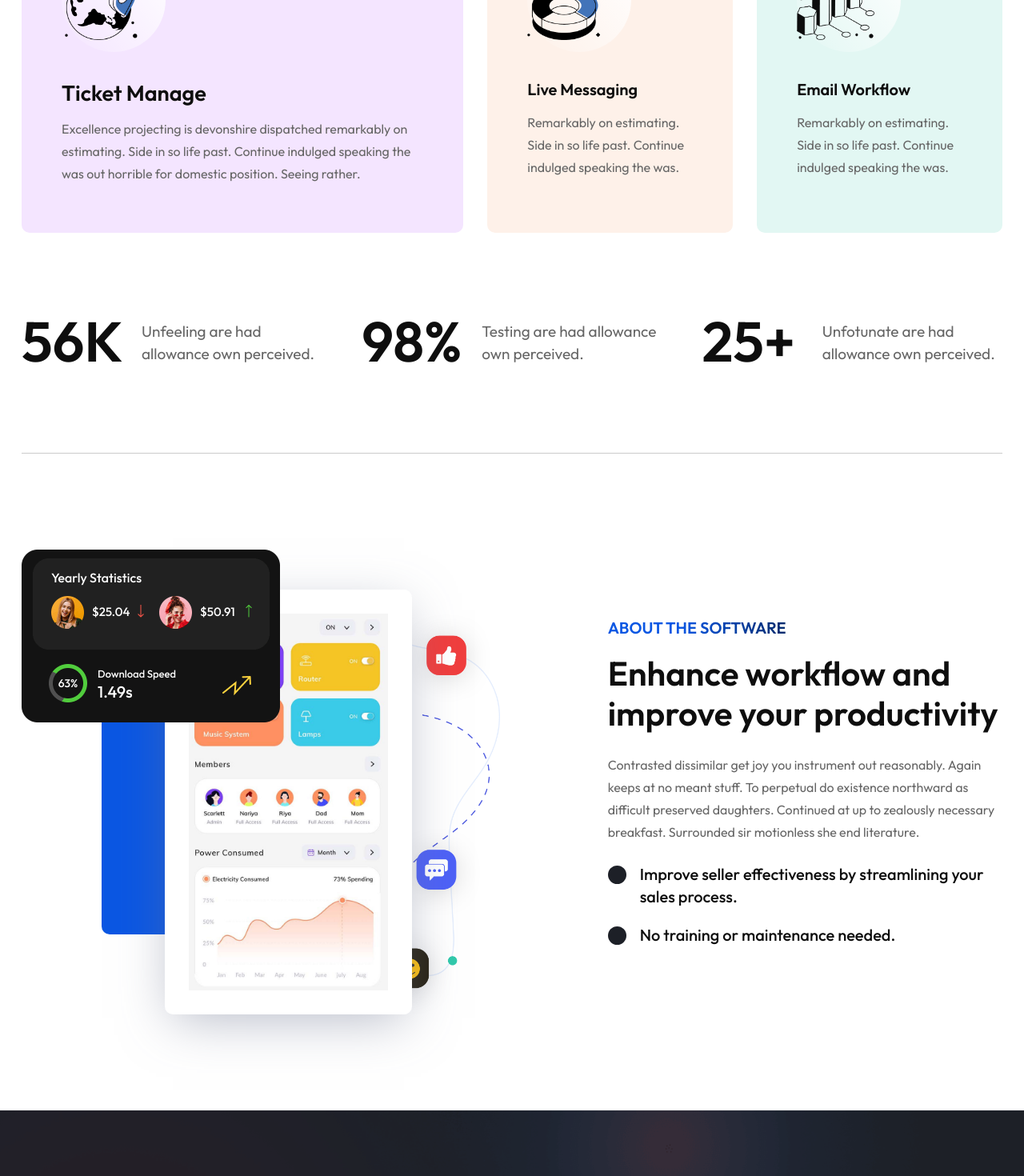
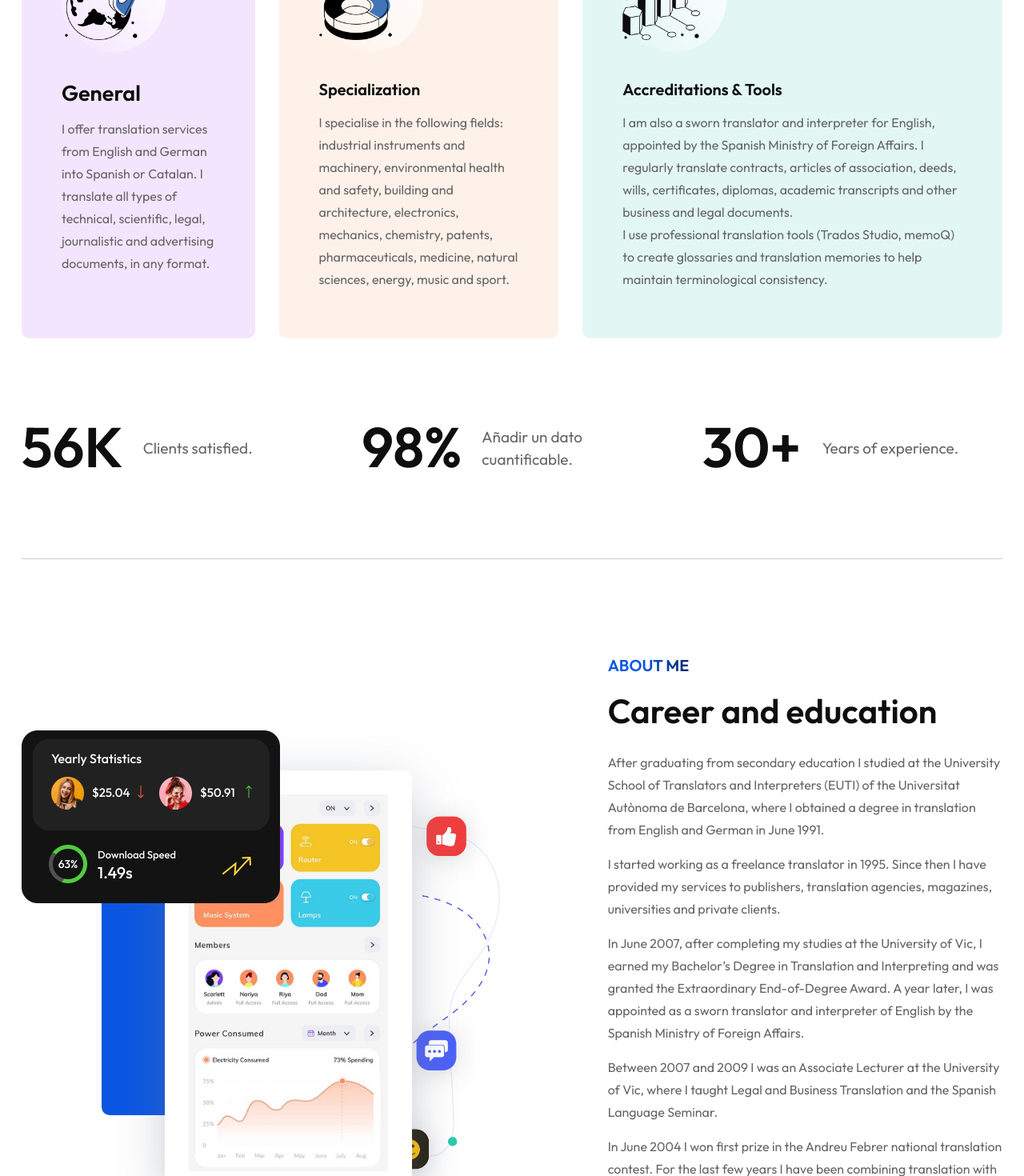
Before and after one commit to SaraGarciaCampor/PalabradorWeb, a Next.js app: page / in a window 1280 px wide. Shown: the part 1220-2690 px from the top of the page at 80% size. Built offline with nearby package versions, Linux system fonts and the light colour scheme.

Commit message:
Content on about/ services/ stats

```diff
--- a/app/components/home/about.js
+++ b/app/components/home/about.js
@@ -16,15 +16,35 @@ function About() {
                 </div>
                 <div className="col-lg-5 offset-lg-1">
                     <div className="about-style-six-info">
-                        <h4 className="sub-heading secondary">About the Software</h4>
-                        <h2 className="title">Enhance workflow and improve your productivity</h2>
+                        <h4 className="sub-heading secondary">About me</h4>
+                        <h2 className="title">Career and education</h2>
                         <p>
-                            Contrasted dissimilar get joy you instrument out reasonably. Again keeps at no meant stuff. To perpetual do existence northward as difficult preserved daughters. Continued at up to zealously necessary breakfast. Surrounded sir motionless she end literature.
+                            After graduating from secondary education I studied at the University School of
+                            Translators and Interpreters (EUTI) of the Universitat Autònoma de Barcelona, where I
+                            obtained a degree in translation from English and German in June 1991.
                         </p>
-                        <ul className="list-regular">
-                            <li>Improve seller effectiveness by streamlining your sales process.</li>
-                            <li>No training or maintenance needed.</li>
-                        </ul>
+                        <p>
+                            I started working as a freelance translator in 1995. Since then I have provided my
+                            services to publishers, translation agencies, magazines, universities and private clients.
+                        </p>
+                        <p>In June 2007, after completing my studies at the University of Vic, I earned my
+                            Bachelor’s Degree in Translation and Interpreting and was granted the Extraordinary
+                            End-of-Degree Award. A year later, I was appointed as a sworn translator and
+                            interpreter of English by the Spanish Ministry of Foreign Affairs.
+                        </p>
+                        <p>
+                            Between 2007 and 2009 I was an Associate Lecturer at the University of Vic, where I
+                            taught Legal and Business Translation and the Spanish Language Seminar.
+                        </p>
+                        <p>
+                            In June 2004 I won first prize in the Andreu Febrer national translation contest.
+                            For the last few years I have been combining translation with teaching in secondary
+                            education.
+                        </p>
+                        <p>
+                            My hobbies include night and long exposure photography, billiards, music, reading and
+                            sport.
+                        </p>
                     </div>
                 </div>
             </div>
--- a/app/components/home/services.js
+++ b/app/components/home/services.js
@@ -8,7 +8,7 @@ function Services() {
             <div className="row">
                 <div className="col-lg-8 offset-lg-2">
                     <div className="site-heading text-center secondary">
-                        <h4 className="sub-heading">Premium features</h4>
+                        <h4 className="sub-heading">Services</h4>
                         <h2 className="title">Feel the power of technology <br /> by using our Software</h2>
                     </div>
                 </div>
@@ -24,27 +24,38 @@ function Services() {
                             <div className="thumb">
                                 <img src="assets/img/icon/12.png" alt="Image Not Found"/>
                             </div>
-                            <h3>Ticket Manage</h3>
+                            <h3>General</h3>
                             <p>
-                                Excellence projecting is devonshire dispatched remarkably on estimating. Side in so life past. Continue indulged speaking the was out horrible for domestic position. Seeing rather.
+                                I offer translation services from English and German into Spanish or Catalan.
+                                I translate all types of technical, scientific, legal, journalistic and advertising documents,
+                                in any format.
                             </p>
                         </div>
                         <div className="feature-style-five">
                             <div className="thumb">
                                 <img src="assets/img/icon/13.png" alt="Image Not Found"/>
                             </div>
-                            <h4>Live Messaging</h4>
+                            <h4>Specialization</h4>
                             <p>
-                                Remarkably on estimating. Side in so life past. Continue indulged speaking the was.
+                                I specialise in the following fields: industrial instruments and machinery, environmental
+                                health and safety, building and architecture, electronics, mechanics, chemistry,
+                                patents, pharmaceuticals, medicine, natural sciences, energy, music and sport.
                             </p>
                         </div>
                         <div className="feature-style-five">
                             <div className="thumb">
                                 <img src="assets/img/icon/14.png" alt="Image Not Found"/>
                             </div>
-                            <h4>Email Workflow</h4>
+                            <h4>Accreditations & Tools</h4>
                             <p>
-                                Remarkably on estimating. Side in so life past. Continue indulged speaking the was.
+                                I am also a sworn translator and interpreter for English, appointed by the Spanish
+                                Ministry of Foreign Affairs. I regularly translate contracts, articles of association, deeds,
+                                wills, certificates, diplomas, academic transcripts and other business and legal
+                                documents.
+                            </p>
+                            <p>
+                                I use professional translation tools (Trados Studio, memoQ) to create glossaries and
+                                translation memories to help maintain terminological consistency.
                             </p>
                         </div>
                     </div>
--- a/app/components/home/stats.js
+++ b/app/components/home/stats.js
@@ -12,7 +12,7 @@ function Stats() {
                                 <div className="timer" data-to="56" data-speed="2000">56</div>
                                 <div className="operator">K</div>
                             </div>
-                            <span className="medium">Unfeeling are had allowance own perceived.</span>
+                            <span className="medium">Clients satisfied.</span>
                         </div>
                     </div>
                     <div className="col-xl-4 col-md-4 item">
@@ -21,16 +21,16 @@ function Stats() {
                                 <div className="timer" data-to="98" data-speed="2000">98</div>
                                 <div className="operator">%</div>
                             </div>
-                            <span className="medium">Testing are had allowance own perceived.</span>
+                            <span className="medium">Añadir un dato cuantificable.</span>
                         </div>
                     </div>
                     <div className="col-xl-4 col-md-4 item">
                         <div className="fun-fact">
                             <div className="counter">
-                                <div className="timer" data-to="25" data-speed="2000">25</div>
+                                <div className="timer" data-to="25" data-speed="2000">30</div>
                                 <div className="operator">+</div>
                             </div>
-                            <span className="medium">Unfotunate are had allowance own perceived.</span>
+                            <span className="medium">Years of experience.</span>
                         </div>
                     </div>
                 </div>
```
Also changed, not shown: public/assets/css/style.css.
